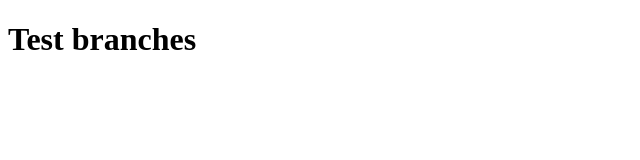
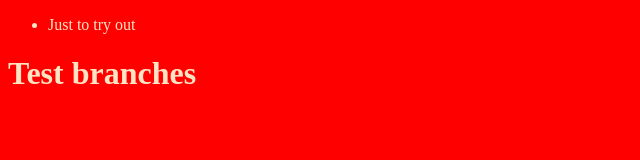
Before and after one commit to KarinaValens/Test-branches, a plain HTML site: page index.html in a window 1280 px wide. Shown: the whole page, without its empty margins (0-640 px from the left). Drawn offline with Linux system fonts and the light colour scheme.

Commit message:
style sheet

```diff
--- a/index.html
+++ b/index.html
@@ -1,12 +1,22 @@
 <!DOCTYPE html>
 <html lang="en">
+
 <head>
     <meta charset="UTF-8">
     <meta http-equiv="X-UA-Compatible" content="IE=edge">
     <meta name="viewport" content="width=device-width, initial-scale=1.0">
+    <link rel="stylesheet" href="style.css">
     <title>test branches</title>
 </head>
+
 <body>
+    <nav>
+        <ul>
+            <li>Just to try out</li>
+
+        </ul>
+    </nav>
     <h1>Test branches</h1>
 </body>
+
 </html>
--- /dev/null
+++ b/style.css
@@ -0,0 +1,4 @@
+body {
+  background: red;
+  color: bisque;
+}
```
